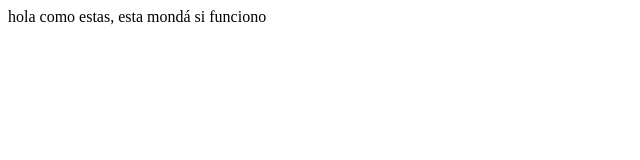
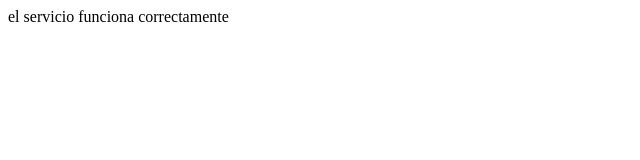
Before and after one commit to jhonedisonrod21/lab1, a website: page public/index.html in a window 1280 px wide. Shown: the full height of the page, 0-640 px from the left. Drawn offline with Linux system fonts and the light colour scheme.

Commit message:
solucion de errores

```diff
--- a/public/index.html
+++ b/public/index.html
@@ -6,6 +6,6 @@
         <title>Document</title>
     </head>
     <body>
-        hola como estas, esta mondá si funciono
+        el servicio funciona correctamente
     </body>
 </html>
```
